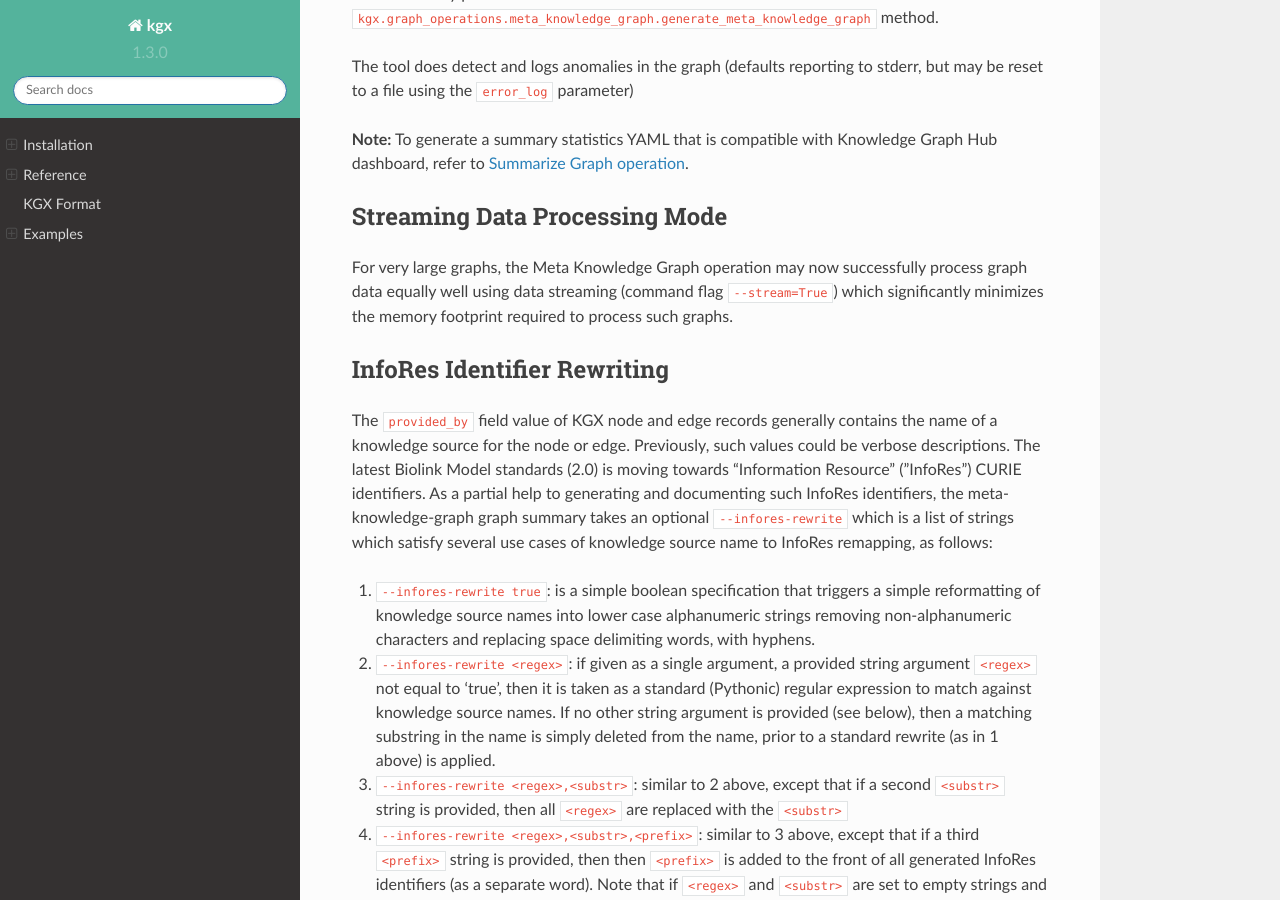
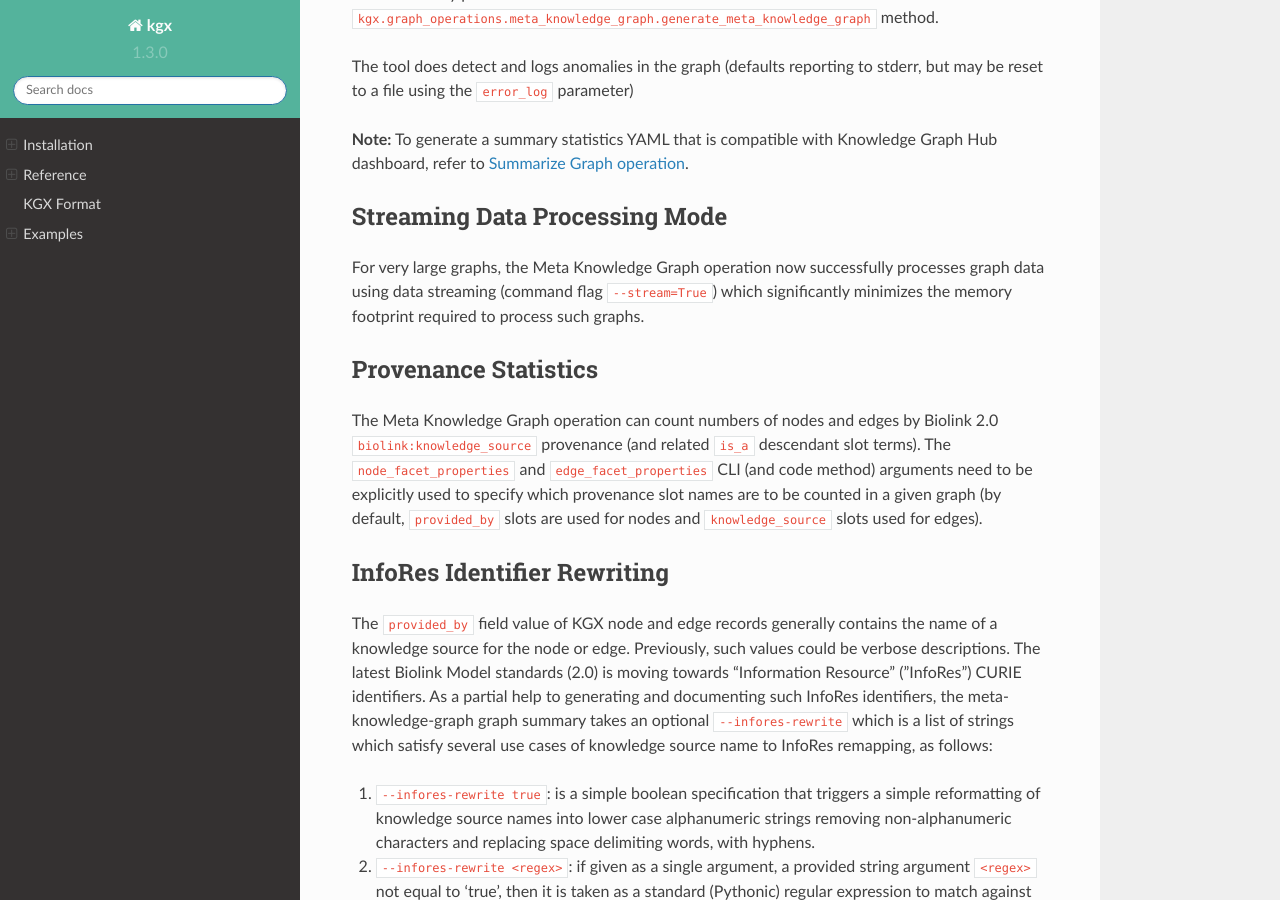
Before and after one commit to biolink/kgx, a Sphinx documentation site: the page built from docs/reference/graph_operations/meta_knowledge_graph.md, in a window 1280 px wide and 900 px high, scrolled down 327 px. Built offline with Sphinx 7.4.7 and the Read the Docs theme 2.0.0, drawn with Linux system fonts in a browser that asks for light colours; pages that are not in the unit, such as notebooks, are missing from menus.

Commit message:
Document nodes and edges facet arguments for provenance tracking.

```diff
--- a/docs/reference/graph_operations/meta_knowledge_graph.md
+++ b/docs/reference/graph_operations/meta_knowledge_graph.md
@@ -15,7 +15,11 @@ refer to [Summarize Graph operation](summarize_graph.md).
 
 ## Streaming Data Processing Mode
 
-For very large graphs, the Meta Knowledge Graph operation may now successfully process graph data equally well  using data streaming (command flag `--stream=True`) which significantly minimizes the memory footprint required to process such graphs.
+For very large graphs, the Meta Knowledge Graph operation now successfully processes graph data using data streaming (command flag `--stream=True`) which significantly minimizes the memory footprint required to process such graphs.
+
+## Provenance Statistics
+
+The Meta Knowledge Graph operation can count numbers of nodes and edges by Biolink 2.0 `biolink:knowledge_source` provenance (and related `is_a` descendant slot terms). The `node_facet_properties` and `edge_facet_properties` CLI (and code method) arguments need to be explicitly used to specify which provenance slot names are to be counted in a given graph (by default, `provided_by` slots are used for nodes and `knowledge_source` slots used for edges).
 
 ## InfoRes Identifier Rewriting
 
```
